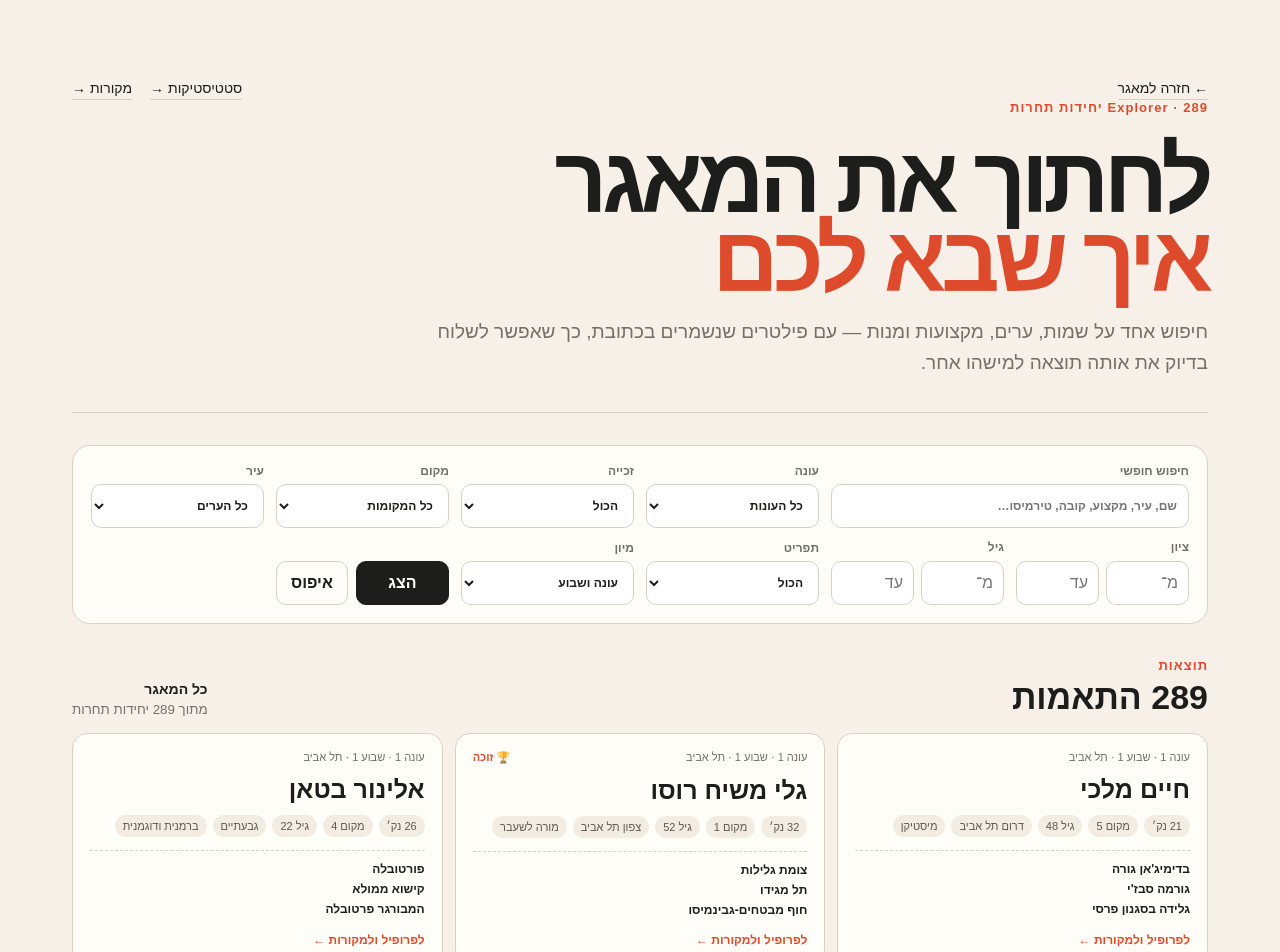
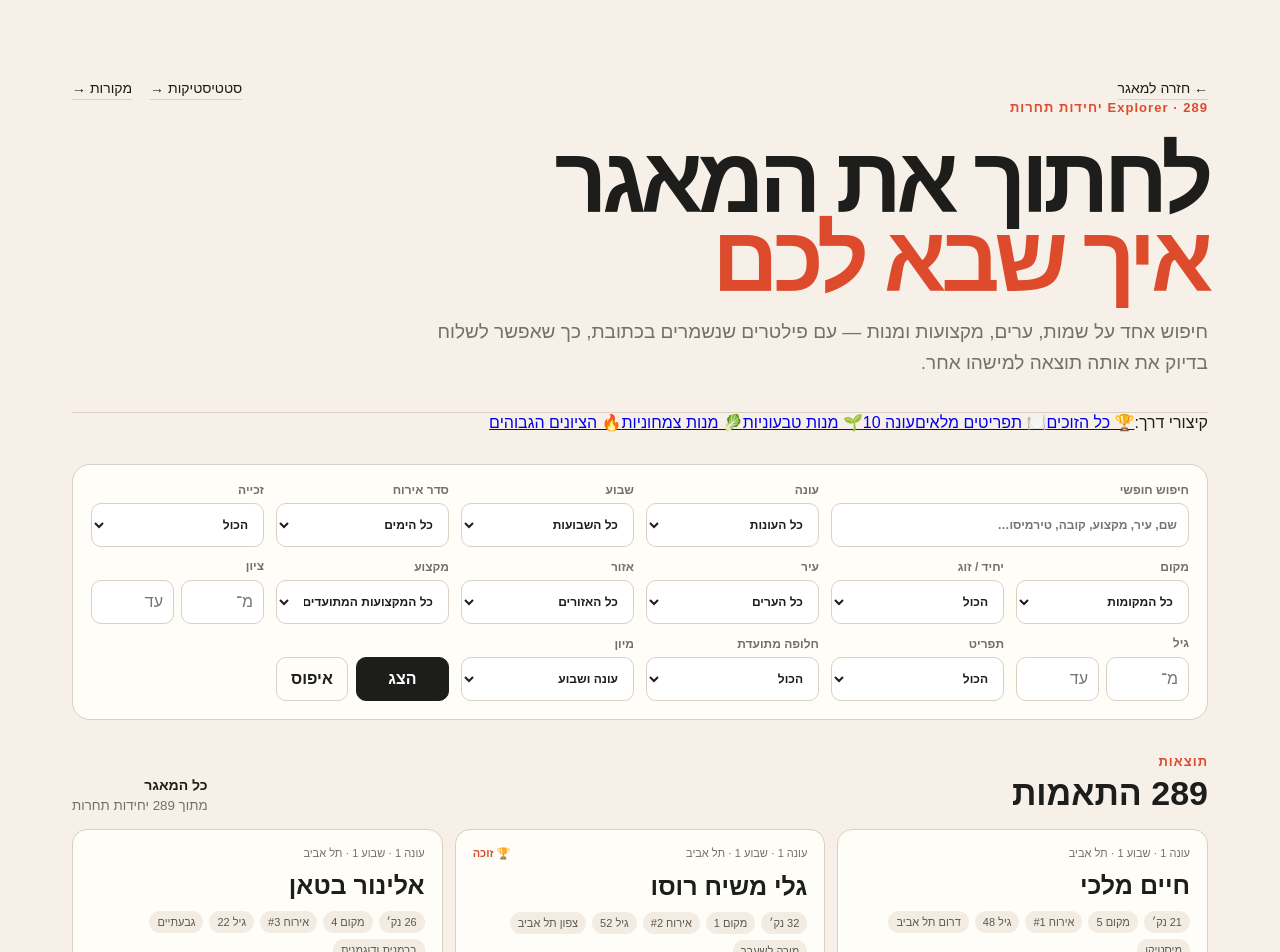
Before and after one commit to yossi-weinberger/come-dine-stats, a Next.js app: page /explore in a window 1280 px wide. Shown: the top 952 px of the page. Built offline with nearby package versions, Linux system fonts and the light colour scheme.

Commit message:
complete Explorer filters and curated views

```diff
--- a/app/explore/page.tsx
+++ b/app/explore/page.tsx
@@ -1,13 +1,13 @@
 import type { Metadata } from 'next'
 import Link from 'next/link'
 import { contestants } from '@/lib/data'
-import type { Contestant, Dish } from '@/lib/types'
+import type { Contestant, Dish, DishVariant } from '@/lib/types'
 import { SiteFooter } from '@/components/site-footer'
 import styles from './explore.module.css'
 
 export const metadata: Metadata = {
   title: 'חיפוש מתקדם — בואו לאכול איתי הדאטאבייס',
-  description: 'חיפוש וסינון בכל העונות לפי שם, מנה, עיר, גיל, ציון, מקום, זכייה ותפריט.',
+  description: 'חיפוש וסינון בכל העונות לפי שם, מנה, עיר, אזור, מקצוע, גיל, ציון, סדר אירוח, זכייה ותפריט.',
 }
 
 type SearchParams = Promise<Record<string, string | string[] | undefined>>
@@ -56,6 +56,10 @@ function hasCompletePrimaryMenu(entry: Contestant) {
   return primaryCourses.every((course) => courses.has(course))
 }
 
+function hasVariant(entry: Contestant, variant: 'vegan' | 'vegetarian') {
+  return entry.dishes.some((dish) => variantOf(dish) === variant)
+}
+
 function compareOptionalNumber(a: number | undefined, b: number | undefined, direction: 'asc' | 'desc') {
   if (a == null && b == null) return 0
   if (a == null) return 1
@@ -70,8 +74,8 @@ function sortEntries(entries: Contestant[], sort: SortKey) {
       case 'score-asc': return compareOptionalNumber(a.score, b.score, 'asc') || a.name.localeCompare(b.name, 'he')
       case 'age-desc': return compareOptionalNumber(a.age, b.age, 'desc') || a.name.localeCompare(b.name, 'he')
       case 'age-asc': return compareOptionalNumber(a.age, b.age, 'asc') || a.name.localeCompare(b.name, 'he')
-      case 'hosting': return compareOptionalNumber(a.hostingOrder, b.hostingOrder, 'asc') || a.season - b.season || a.name.localeCompare(b.name, 'he')
-      case 'placement': return compareOptionalNumber(a.placement, b.placement, 'asc') || a.season - b.season || a.name.localeCompare(b.name, 'he')
+      case 'hosting': return compareOptionalNumber(a.hostingOrder, b.hostingOrder, 'asc') || a.season - b.season || (a.week ?? 999) - (b.week ?? 999) || a.name.localeCompare(b.name, 'he')
+      case 'placement': return compareOptionalNumber(a.placement, b.placement, 'asc') || a.season - b.season || (a.week ?? 999) - (b.week ?? 999) || a.name.localeCompare(b.name, 'he')
       default: return a.season - b.season || (a.week ?? 999) - (b.week ?? 999) || (a.hostingOrder ?? 999) - (b.hostingOrder ?? 999) || a.name.localeCompare(b.name, 'he')
     }
   })
@@ -83,10 +87,21 @@ function dishPreview(entry: Contestant) {
   return source.slice(0, 3)
 }
 
+const presets = [
+  { href: '/explore?winner=yes', label: '🏆 כל הזוכים' },
+  { href: '/explore?menu=complete', label: '🍽️ תפריטים מלאים' },
+  { href: '/explore?season=10', label: 'עונה 10' },
+  { href: '/explore?variant=vegan', label: '🌱 מנות טבעוניות' },
+  { href: '/explore?variant=vegetarian', label: '🥬 מנות צמחוניות' },
+  { href: '/explore?sort=score-desc', label: '🔥 הציונים הגבוהים' },
+]
+
 export default async function ExplorePage({ searchParams }: { searchParams: SearchParams }) {
   const params = await searchParams
   const query = one(params.q)
   const season = numberParam(params.season)
+  const week = numberParam(params.week)
+  const hosting = numberParam(params.hosting)
   const winner = one(params.winner)
   const placement = numberParam(params.placement)
   const minScore = numberParam(params.minScore)
@@ -94,7 +109,11 @@ export default async function ExplorePage({ searchParams }: { searchParams: Sear
   const minAge = numberParam(params.minAge)
   const maxAge = numberParam(params.maxAge)
   const city = one(params.city)
+  const region = one(params.region)
+  const occupation = one(params.occupation)
+  const entryType = one(params.entryType)
   const menu = one(params.menu)
+  const variant = one(params.variant)
   const requestedSort = one(params.sort)
   const sort: SortKey = ['season', 'score-desc', 'score-asc', 'age-desc', 'age-asc', 'hosting', 'placement'].includes(requestedSort)
     ? requestedSort as SortKey
@@ -104,6 +123,8 @@ export default async function ExplorePage({ searchParams }: { searchParams: Sear
   const filtered = sortEntries(contestants.filter((entry) => {
     if (needle && !searchableText(entry).includes(needle)) return false
     if (season != null && entry.season !== season) return false
+    if (week != null && entry.week !== week) return false
+    if (hosting != null && entry.hostingOrder !== hosting) return false
     if (winner === 'yes' && !entry.winner) return false
     if (winner === 'no' && entry.winner) return false
     if (placement != null && entry.placement !== placement) return false
@@ -112,15 +133,24 @@ export default async function ExplorePage({ searchParams }: { searchParams: Sear
     if (minAge != null && (entry.age == null || entry.age < minAge)) return false
     if (maxAge != null && (entry.age == null || entry.age > maxAge)) return false
     if (city && entry.city !== city) return false
+    if (region && entry.region !== region) return false
+    if (occupation && entry.occupation !== occupation) return false
+    if (entryType === 'couple' && entry.entryType !== 'couple') return false
+    if (entryType === 'individual' && entry.entryType === 'couple') return false
     if (menu === 'any' && entry.dishes.length === 0) return false
     if (menu === 'complete' && !hasCompletePrimaryMenu(entry)) return false
     if (menu === 'none' && entry.dishes.length !== 0) return false
+    if (variant === 'vegan' && !hasVariant(entry, 'vegan')) return false
+    if (variant === 'vegetarian' && !hasVariant(entry, 'vegetarian')) return false
     return true
   }), sort)
 
   const seasons = [...new Set(contestants.map((entry) => entry.season))].sort((a, b) => a - b)
+  const weeks = [...new Set(contestants.flatMap((entry) => entry.week != null ? [entry.week] : []))].sort((a, b) => a - b)
   const cities = [...new Set(contestants.flatMap((entry) => entry.city ? [entry.city] : []))].sort((a, b) => a.localeCompare(b, 'he'))
-  const activeFilterCount = [query, season, winner, placement, minScore, maxScore, minAge, maxAge, city, menu]
+  const regions = [...new Set(contestants.flatMap((entry) => entry.region ? [entry.region] : []))].sort((a, b) => a.localeCompare(b, 'he'))
+  const occupations = [...new Set(contestants.flatMap((entry) => entry.occupation ? [entry.occupation] : []))].sort((a, b) => a.localeCompare(b, 'he'))
+  const activeFilterCount = [query, season, week, hosting, winner, placement, minScore, maxScore, minAge, maxAge, city, region, occupation, entryType, menu, variant]
     .filter((value) => value !== undefined && value !== '').length
 
   return (
@@ -133,10 +163,15 @@ export default async function ExplorePage({ searchParams }: { searchParams: Sear
             <Link className="creditsLink" href="/sources">מקורות →</Link>
           </div>
         </div>
-        <div className="eyebrow">Explorer · 289 יחידות תחרות</div>
+        <div className="eyebrow">Explorer · {contestants.length} יחידות תחרות</div>
         <h1>לחתוך את המאגר<br/><em>איך שבא לכם</em></h1>
         <p>חיפוש אחד על שמות, ערים, מקצועות ומנות — עם פילטרים שנשמרים בכתובת, כך שאפשר לשלוח בדיוק את אותה תוצאה למישהו אחר.</p>
       </section>
+
+      <nav className={styles.presets} aria-label="חיפושים מוכנים">
+        <span>קיצורי דרך:</span>
+        {presets.map((preset) => <Link key={preset.href} href={preset.href}>{preset.label}</Link>)}
+      </nav>
 
       <section className={styles.filterPanel} aria-label="סינון המאגר">
         <form className={styles.filters} action="/explore" method="get">
@@ -150,6 +185,22 @@ export default async function ExplorePage({ searchParams }: { searchParams: Sear
             <select name="season" defaultValue={season ?? ''}>
               <option value="">כל העונות</option>
               {seasons.map((value) => <option key={value} value={value}>עונה {value}</option>)}
+            </select>
+          </label>
+
+          <label className={styles.field}>
+            <span>שבוע</span>
+            <select name="week" defaultValue={week ?? ''}>
+              <option value="">כל השבועות</option>
+              {weeks.map((value) => <option key={value} value={value}>שבוע {value}</option>)}
+            </select>
+          </label>
+
+          <label className={styles.field}>
+            <span>סדר אירוח</span>
+            <select name="hosting" defaultValue={hosting ?? ''}>
+              <option value="">כל הימים</option>
+              {[1,2,3,4,5].map((value) => <option key={value} value={value}>אירוח #{value}</option>)}
             </select>
           </label>
 
@@ -171,10 +222,35 @@ export default async function ExplorePage({ searchParams }: { searchParams: Sear
           </label>
 
           <label className={styles.field}>
+            <span>יחיד / זוג</span>
+            <select name="entryType" defaultValue={entryType}>
+              <option value="">הכול</option>
+              <option value="individual">יחידים</option>
+              <option value="couple">זוגות</option>
+            </select>
+          </label>
+
+          <label className={styles.field}>
             <span>עיר</span>
             <select name="city" defaultValue={city}>
               <option value="">כל הערים</option>
               {cities.map((value) => <option key={value} value={value}>{value}</option>)}
+            </select>
+          </label>
+
+          <label className={styles.field}>
+            <span>אזור</span>
+            <select name="region" defaultValue={region}>
+              <option value="">כל האזורים</option>
+              {regions.map((value) => <option key={value} value={value}>{value}</option>)}
+            </select>
+          </label>
+
+          <label className={`${styles.field} ${styles.fieldOccupation}`}>
+            <span>מקצוע</span>
+            <select name="occupation" defaultValue={occupation}>
+              <option value="">כל המקצועות המתועדים</option>
+              {occupations.map((value) => <option key={value} value={value}>{value}</option>)}
             </select>
           </label>
 
@@ -195,8 +271,17 @@ export default async function ExplorePage({ searchParams }: { searchParams: Sear
             <select name="menu" defaultValue={menu}>
               <option value="">הכול</option>
               <option value="any">יש לפחות מנה</option>
-              <option value="complete">3 מנות עיקריות מתועדות</option>
+              <option value="complete">ראשונה + עיקרית + קינוח</option>
               <option value="none">אין עדיין מנות</option>
+            </select>
+          </label>
+
+          <label className={styles.field}>
+            <span>חלופה מתועדת</span>
+            <select name="variant" defaultValue={variant}>
+              <option value="">הכול</option>
+              <option value="vegan">טבעונית</option>
+              <option value="vegetarian">צמחונית</option>
             </select>
           </label>
 
@@ -246,6 +331,7 @@ export default async function ExplorePage({ searchParams }: { searchParams: Sear
                   <div className={styles.meta}>
                     {entry.score != null && <span>{entry.score} נק׳</span>}
                     {entry.placement != null && <span>מקום {entry.placement}</span>}
+                    {entry.hostingOrder != null && <span>אירוח #{entry.hostingOrder}</span>}
                     {entry.age != null && <span>גיל {entry.age}</span>}
                     {entry.city && <span>{entry.city}</span>}
                     {entry.occupation && <span>{entry.occupation}</span>}
@@ -253,7 +339,7 @@ export default async function ExplorePage({ searchParams }: { searchParams: Sear
                   {preview.length > 0 && (
                     <div className={styles.dishes}>
                       {preview.map((dish) => (
-                        <span key={`${dish.course}-${dish.name}`}><strong>{dish.name}</strong>{dish.course === 'other' ? ' · מנה מתועדת' : ''}</span>
+                        <span key={`${dish.course}-${dishVariantKey(dish)}`}><strong>{dish.name}</strong>{dish.course === 'other' ? ' · מנה מתועדת' : ''}</span>
                       ))}
                     </div>
                   )}
@@ -276,3 +362,7 @@ export default async function ExplorePage({ searchParams }: { searchParams: Sear
     </main>
   )
 }
+
+function dishVariantKey(dish: Dish) {
+  return `${dish.course}:${dish.variant ?? 'standard'}:${dish.name}`
+}
```
